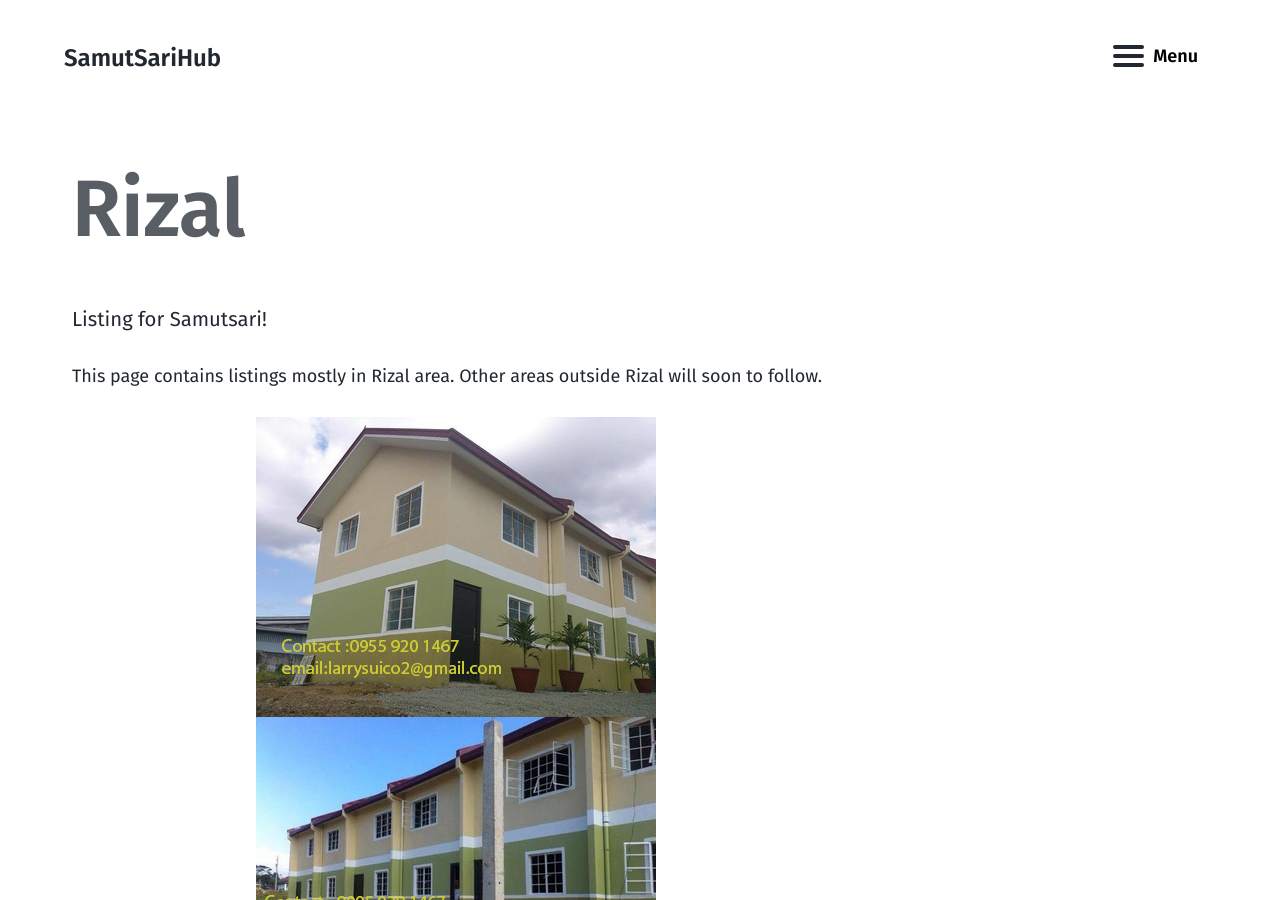
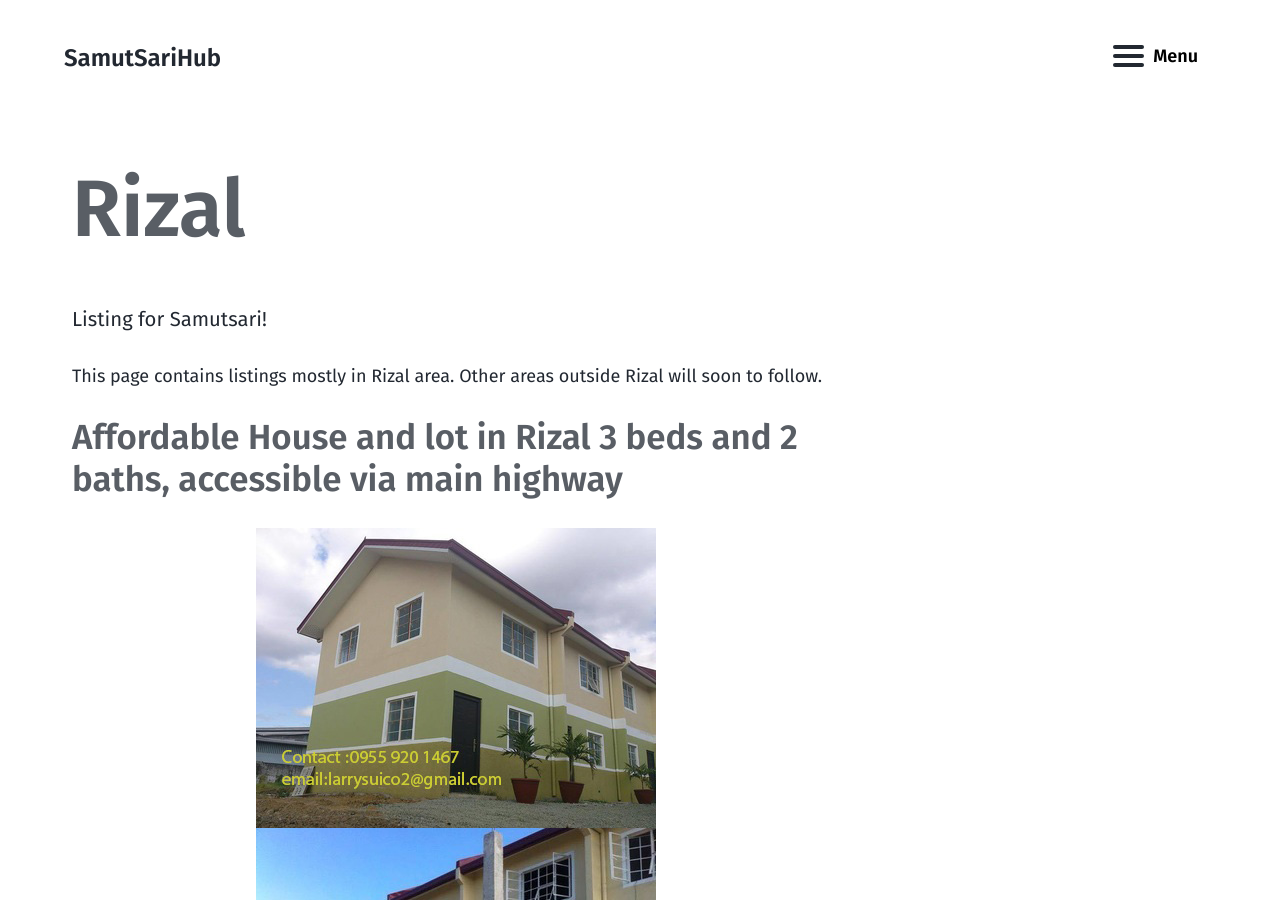
Before and after one commit to oscariotes/samutsari2, a Jekyll site: the page built from Rizal.md, in a window 1280 px wide and 900 px high. Built offline with Jekyll 4.4.1, drawn with Linux system fonts in a browser that asks for light colours.

Commit message:
Update Rizal.md

```diff
--- a/Rizal.md
+++ b/Rizal.md
@@ -9,10 +9,6 @@ Listing for Samutsari!
  This page contains listings mostly in Rizal area. Other areas outside Rizal will soon to follow.
 
 
-  ![image-center]({{ site.url }}{{ site.baseurl }}/assets/images/Front.jpg){: .align-center}
-  ![image-center]({{ site.url }}{{ site.baseurl }}/assets/images/Front2.jpg){: .align-center}
-  ![image-center]({{ site.url }}{{ site.baseurl }}/assets/images/front3.jpg){: .align-center}
-  ![image-center]({{ site.url }}{{ site.baseurl }}/assets/images/image1.jpg){: .align-center}
 
 
 
@@ -20,6 +16,13 @@ Listing for Samutsari!
 
 
 ## Affordable House and lot in Rizal 3 beds and 2 baths, accessible via main highway
+
+
+
+  ![image-center]({{ site.url }}{{ site.baseurl }}/assets/images/Front.jpg){: .align-center}
+  ![image-center]({{ site.url }}{{ site.baseurl }}/assets/images/Front2.jpg){: .align-center}
+  ![image-center]({{ site.url }}{{ site.baseurl }}/assets/images/front3.jpg){: .align-center}
+  ![image-center]({{ site.url }}{{ site.baseurl }}/assets/images/image1.jpg){: .align-center}
 
 
 
```
